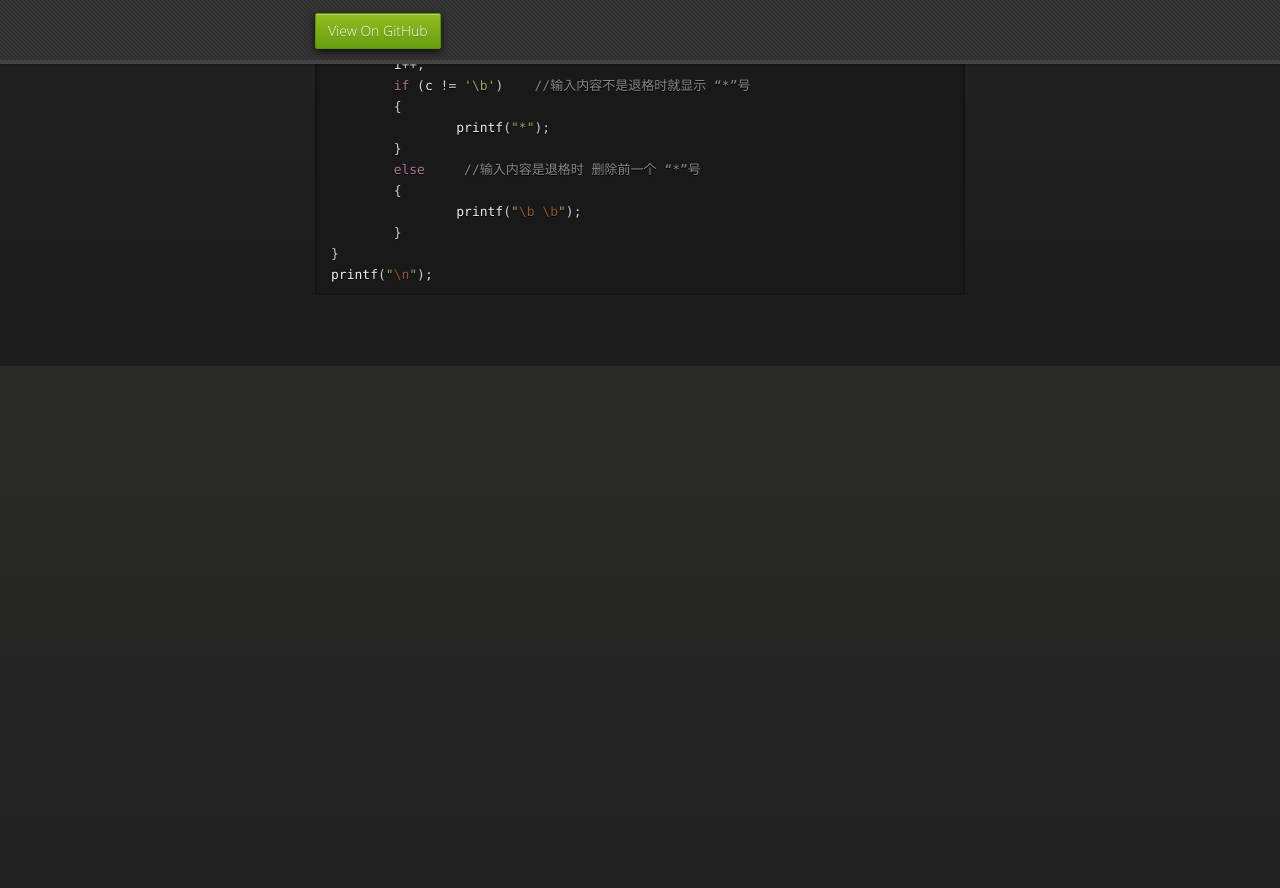
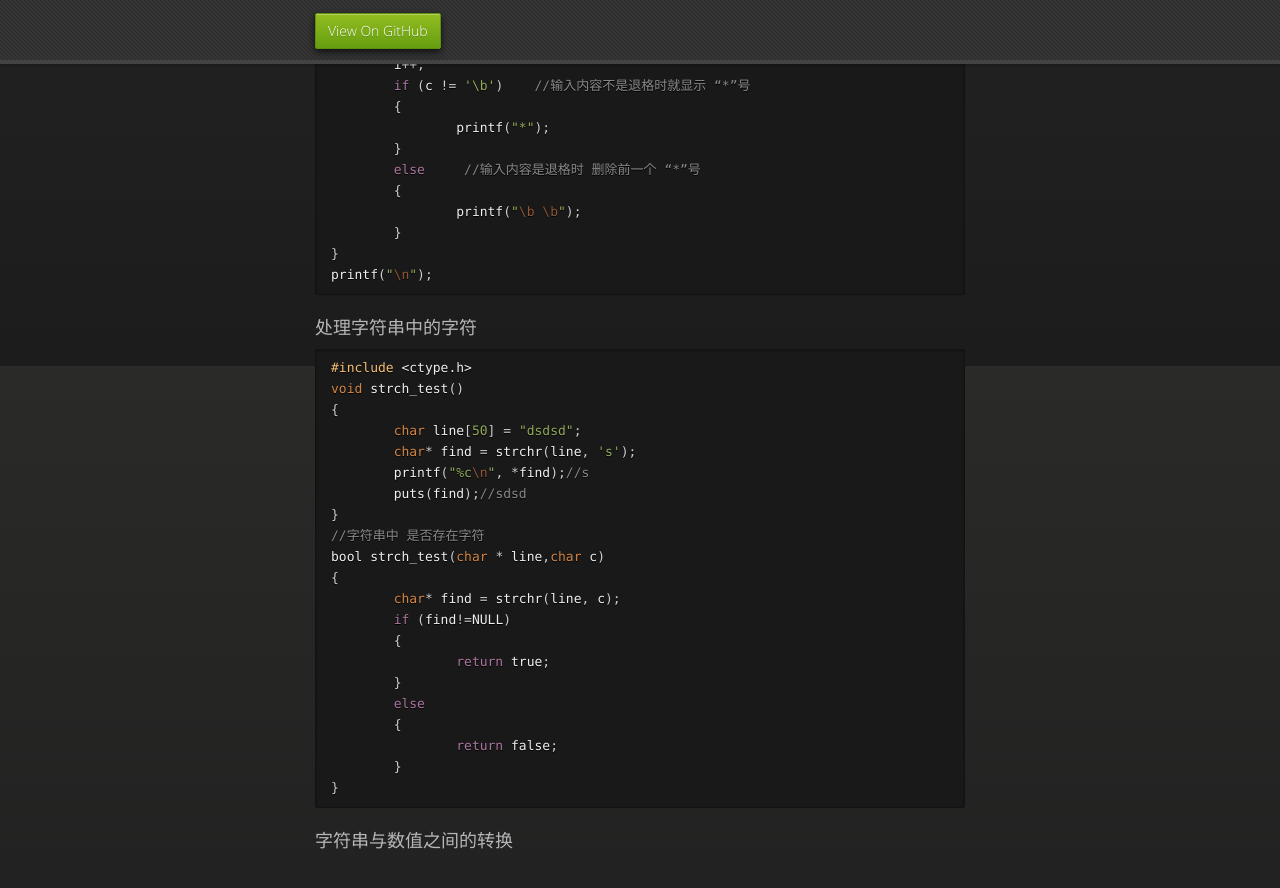
Before and after one commit to picturetxl/cs_c_language, a Jekyll site: the page built from index.md, in a window 1280 px wide and 900 px high, scrolled down 5934 px. Shown: the top 888 px of the window. Built offline with Jekyll 4.4.1, drawn with Linux system fonts in a browser that asks for light colours; our own code applies the rules of GitHub Pages for plain Markdown files; the repository's description, which GitHub fills in, is left out; before the commit the page ends 6339 px from its top, so only the background shows below that.

Commit message:
Update index.md
字符串

````diff
--- a/index.md
+++ b/index.md
@@ -293,3 +293,30 @@ while ((c = _getch()) != '\r')
 }
 printf("\n");
 ```
+### 处理字符串中的字符
+```c
+#include <ctype.h>
+void strch_test()
+{
+	char line[50] = "dsdsd";
+	char* find = strchr(line, 's');
+	printf("%c\n", *find);//s
+	puts(find);//sdsd
+}
+//字符串中 是否存在字符
+bool strch_test(char * line,char c)
+{
+	char* find = strchr(line, c);
+	if (find!=NULL)
+	{
+		return true;
+	}
+	else
+	{
+		return false;
+	}
+}
+```
+
+
+### 字符串与数值之间的转换
````
